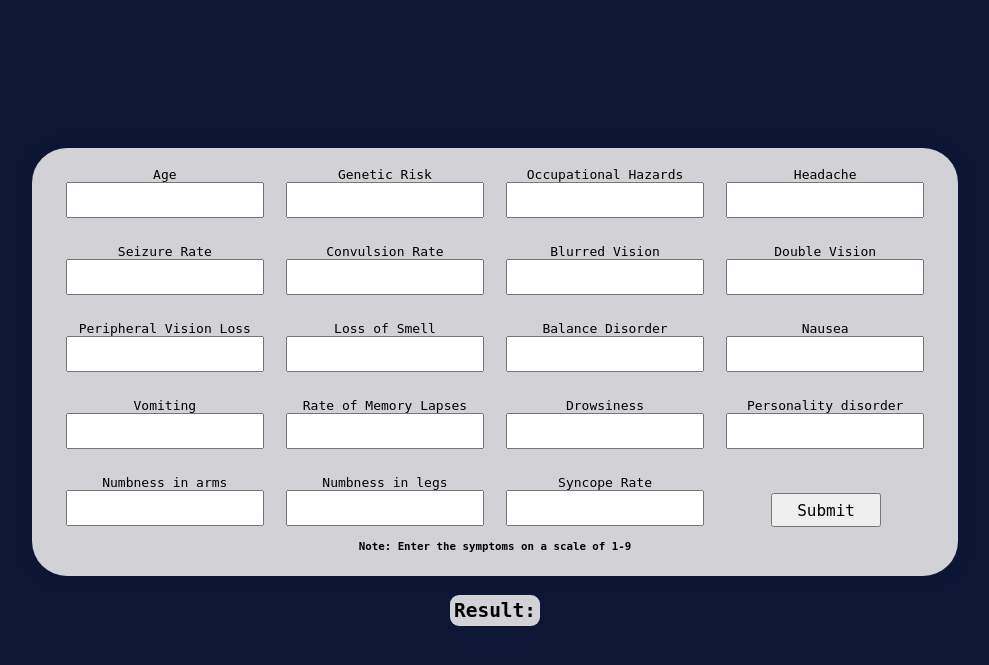
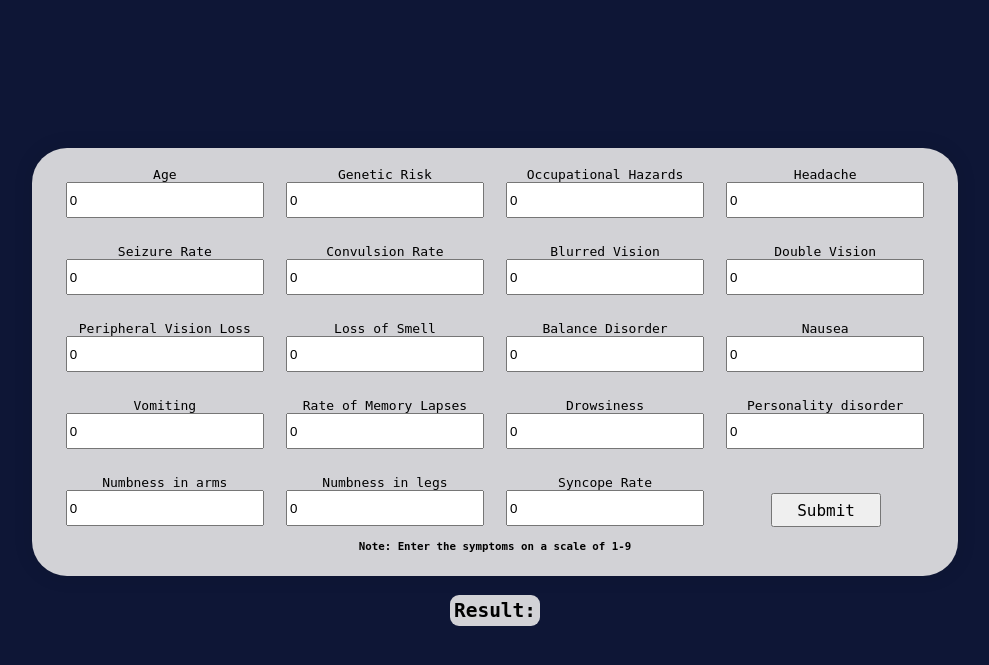
Before and after one commit to Mdkaifq/final-year-project, a Django app: page /riskcalc/ in a window 1280 px wide. Shown: the part 38-703 px from the top of the page, without its empty margins (145-1134 px from the left). Run offline with Django 5.2, Linux system fonts and the light colour scheme; parts of the project's set-up code (start-up, migrations or seed data) failed here and were passed over.

Commit message:
Update riskcalc.html

```diff
--- a/templates/riskcalc.html
+++ b/templates/riskcalc.html
@@ -109,7 +109,7 @@
         {% csrf_token %}
 
         {% for val in value_list %}
-        <label for="">{{ val }} <input type='text' value='' class="ip" name='my_list'></input> </label>
+        <label for="">{{ val }} <input type='number' value='0' class="ip" name='my_list'></input> </label>
         {% endfor %}
         <button type="submit">Submit</button>
 
```
